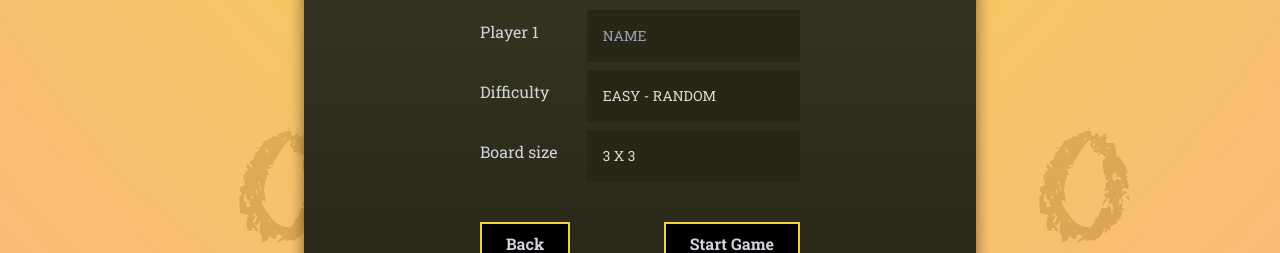
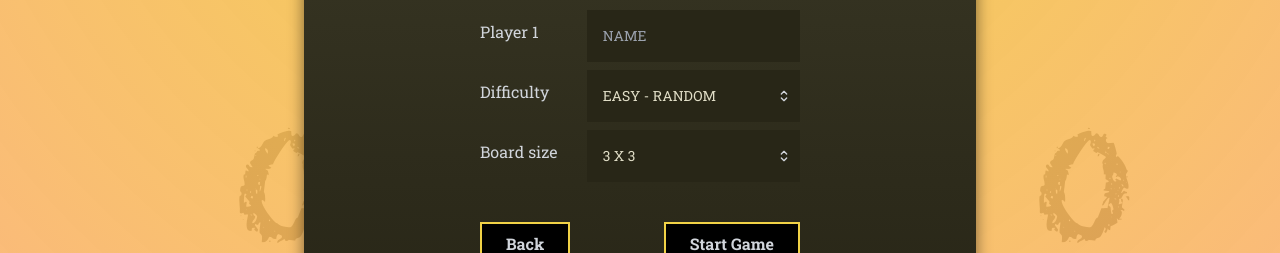
Before and after one commit to priscilla-e/tic-tac-AI, a React (Vite) app in the folder client/: page / in a window 1280 px wide. Both pictures are taken after a click on the button "Single Player". Shown: the part 342-595 px from the top of the page. Built offline with nearby package versions, Linux system fonts and the light colour scheme; no server answers; a web font is replaced by a local one.

Commit message:
Add custom select styles to inputs

```diff
--- a/client/src/components/SelectSettings.jsx
+++ b/client/src/components/SelectSettings.jsx
@@ -3,6 +3,7 @@ import Card from "./ui/Card.jsx";
 import Button from "./ui/Button.jsx";
 import GameContext from "../contexts/game-context.jsx";
 import {createEmptyGameBoard} from "../utils.js";
+import { HiOutlineSelector } from "react-icons/hi";
 
 export default function SelectSettings() {
     const ctx = useContext(GameContext);
@@ -74,7 +75,7 @@ export default function SelectSettings() {
                     <input
                         value={player1}
                         type="text" name='player1' id='player1' placeholder='name'
-                        className="w-8/12 px-2 py-2 text-sm text-smoke uppercase bg-darkEarth focus:outline-none md:py-4 md:px-4"
+                        className="appearance-none w-8/12 px-2 py-4 text-sm text-smoke uppercase bg-darkEarth md:p-4 focus:outline-none"
                         onChange={(e) => setPlayer1(e.target.value)}
                     />
                 </div>
@@ -84,7 +85,7 @@ export default function SelectSettings() {
                         <input
                             value={player2}
                             type="text" name='player2' id='player2' placeholder='name'
-                            className="appearance-none w-8/12 p-2 text-sm text-smoke uppercase bg-darkEarth md:py-4 focus:outline-none"
+                            className="appearance-none w-8/12 px-2 py-4 text-sm text-smoke uppercase bg-darkEarth md:p-4 focus:outline-none"
                             onChange={(e) => setPlayer2(e.target.value)}
                         />
                     </div>
@@ -93,32 +94,44 @@ export default function SelectSettings() {
                 {ctx.mode === 'single' && (
                     <div className="flex items-center justify-between space-y-2">
                         <label htmlFor="difficulty">Difficulty</label>
+                        <div className='relative w-8/12'>
                             <select
                               id='difficulty'
                               name='difficulty'
                               value={difficulty}
-                            className='appearance-none w-8/12 block px-2 py-4 text-sm text-smoke uppercase bg-darkEarth md:p-4 focus:outline-none'
+                              className='appearance-none w-full block px-2 py-4 text-sm text-smoke uppercase bg-darkEarth md:p-4 focus:outline-none'
                               onChange={(e) => setDifficulty(e.target.value)}
                             >
                                 <option value='easy'>Easy - Random</option>
                                 <option value='medium'>Medium - Gpt</option>
                                 <option value='hard'>Hard - Minimax</option>
                             </select>
+                            <div className="pointer-events-none absolute inset-y-0 right-0 flex items-center px-2">
+                                <HiOutlineSelector />
+                            </div>
+                        </div>
+
                     </div>)
                 }
 
                 <div className="flex items-center justify-between space-y-2">
                     <label htmlFor="boardsize">Board size</label>
+                    <div className='relative w-8/12'>
                         <select
                             name="boardsize"
                             value={boardSize}
-                        className='appearance-none w-8/12 block px-2 py-4 text-sm text-smoke uppercase bg-darkEarth md:p-4 focus:outline-none'
+                            className='appearance-none w-full block px-2 py-4 text-sm text-smoke uppercase bg-darkEarth md:p-4 focus:outline-none'
                             onChange={(e) => setBoardSize(+e.target.value)}
                         >
                             <option value={3}>3 x 3</option>
                             <option value={4}>4 x 4</option>
                             <option value={5}>5 x 5</option>
                         </select>
+
+                        <div className="pointer-events-none absolute inset-y-0 right-0 flex items-center px-2">
+                            <HiOutlineSelector />
+                        </div>
+                    </div>
                 </div>
 
                 <div className='mt-10 flex justify-between p-0'>
```
Lines whose indentation alone changed are shown as unchanged.
